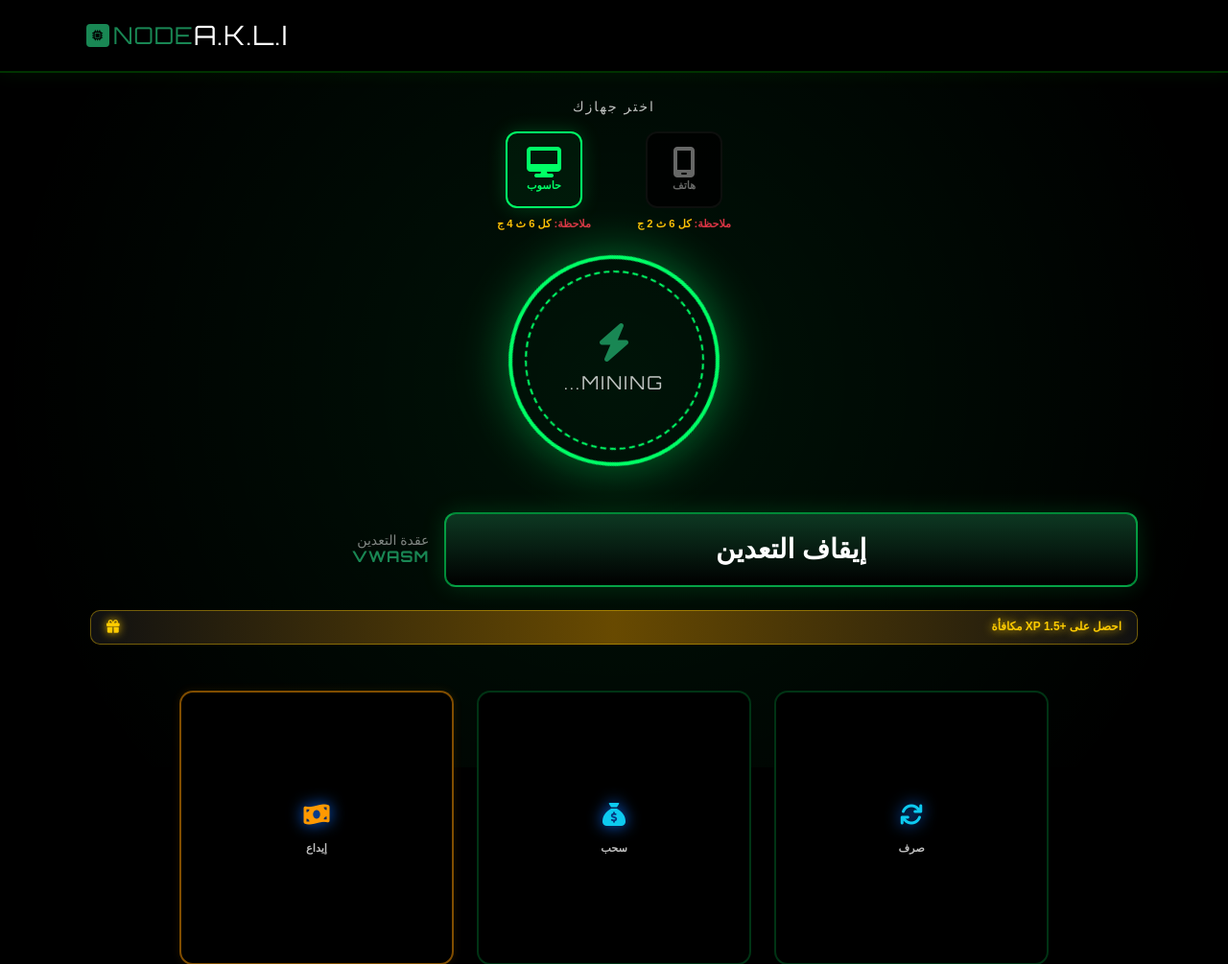
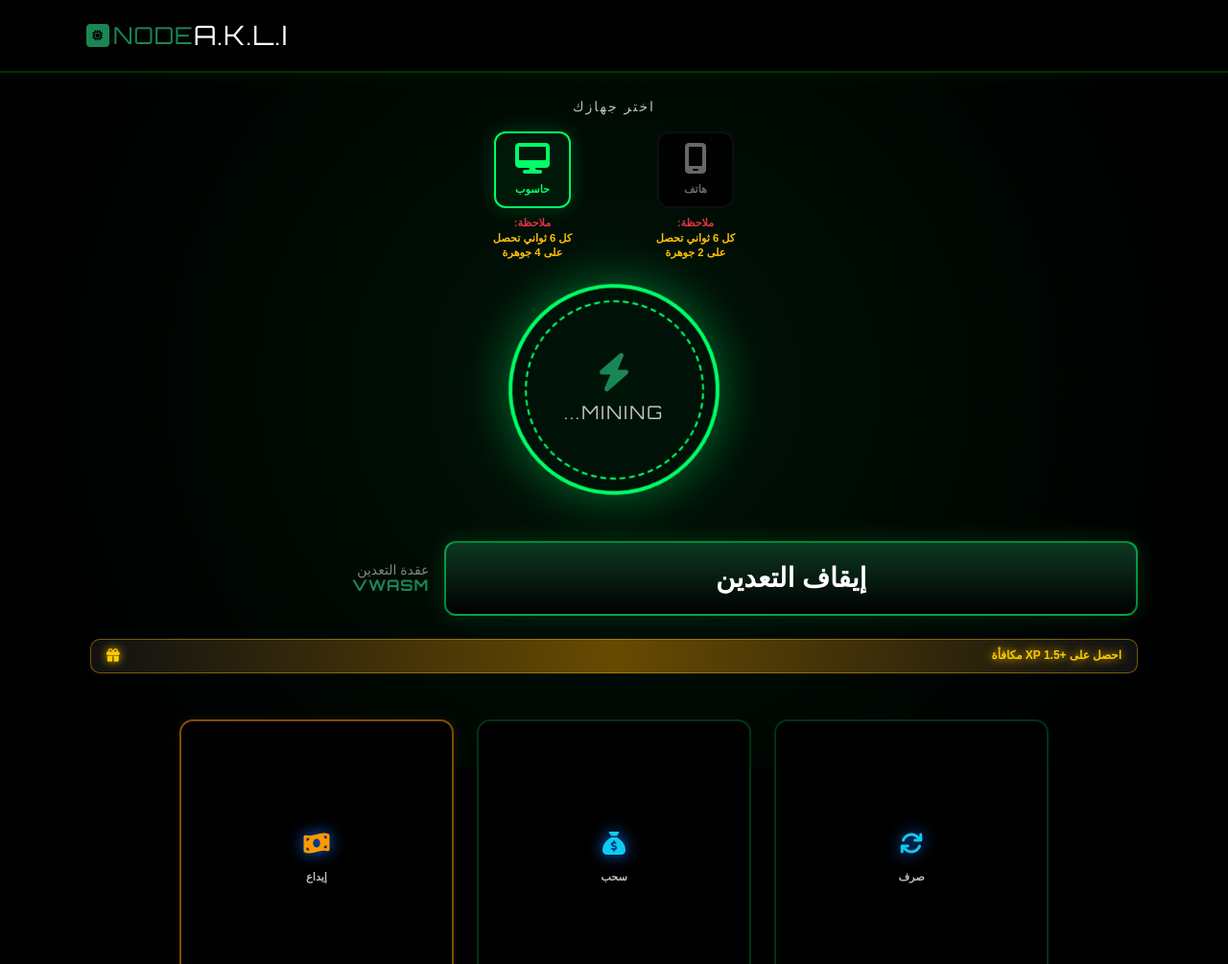
Before and after one commit to akliop/investment-site, a Flask app: template templates/dashboard.html in a window 1280 px wide. Shown: the top 1005 px of the page at 96% size. Run offline with Flask 3, Linux system fonts and the light colour scheme; the template is opened without the code that fills it, so the values that code supplies are empty.

Commit message:
UI: Remove device rate abbreviations and increase spacing

```diff
--- a/templates/dashboard.html
+++ b/templates/dashboard.html
@@ -9,26 +9,26 @@
     <!-- قسم اختيار الجهاز (Device Selection) -->
     <div class="text-center mb-4">
         <label class="cyber-font text-white opacity-75 small mb-3 d-block" style="letter-spacing: 2px;">اختر جهازك</label>
-        <div class="d-flex justify-content-center gap-5">
+        <div class="d-flex justify-content-center" style="gap: 70px;">
             <div class="text-center d-flex flex-column align-items-center">
                 <div id="selectMobile" class="device-box" onclick="selectDevice('Mobile')">
                     <i class="fa-solid fa-mobile-screen fs-2"></i>
-                    <div class="x-small mt-1 mt-md-0 d-none d-md-block">هاتف</div>
+                    <div class="x-small mt-2 d-none d-md-block">هاتف</div>
                 </div>
-                <div class="mt-2 x-small">
-                    <span class="text-danger fw-bold">ملاحظة:</span>
-                    <span class="text-warning">كل 6 ث 2 ج</span>
+                <div class="mt-2 x-small" style="max-width: 100px; line-height: 1.4;">
+                    <span class="text-danger fw-bold d-block">ملاحظة:</span>
+                    <span class="text-warning">كل 6 ثواني تحصل على 2 جوهرة</span>
                 </div>
             </div>
 
             <div class="text-center d-flex flex-column align-items-center">
                 <div id="selectPC" class="device-box active" onclick="selectDevice('PC')">
                     <i class="fa-solid fa-desktop fs-2"></i>
-                    <div class="x-small mt-1 mt-md-0 d-none d-md-block">حاسوب</div>
+                    <div class="x-small mt-2 d-none d-md-block">حاسوب</div>
                 </div>
-                <div class="mt-2 x-small">
-                    <span class="text-danger fw-bold">ملاحظة:</span>
-                    <span class="text-warning">كل 6 ث 4 ج</span>
+                <div class="mt-2 x-small" style="max-width: 100px; line-height: 1.4;">
+                    <span class="text-danger fw-bold d-block">ملاحظة:</span>
+                    <span class="text-warning">كل 6 ثواني تحصل على 4 جوهرة</span>
                 </div>
             </div>
         </div>
```
